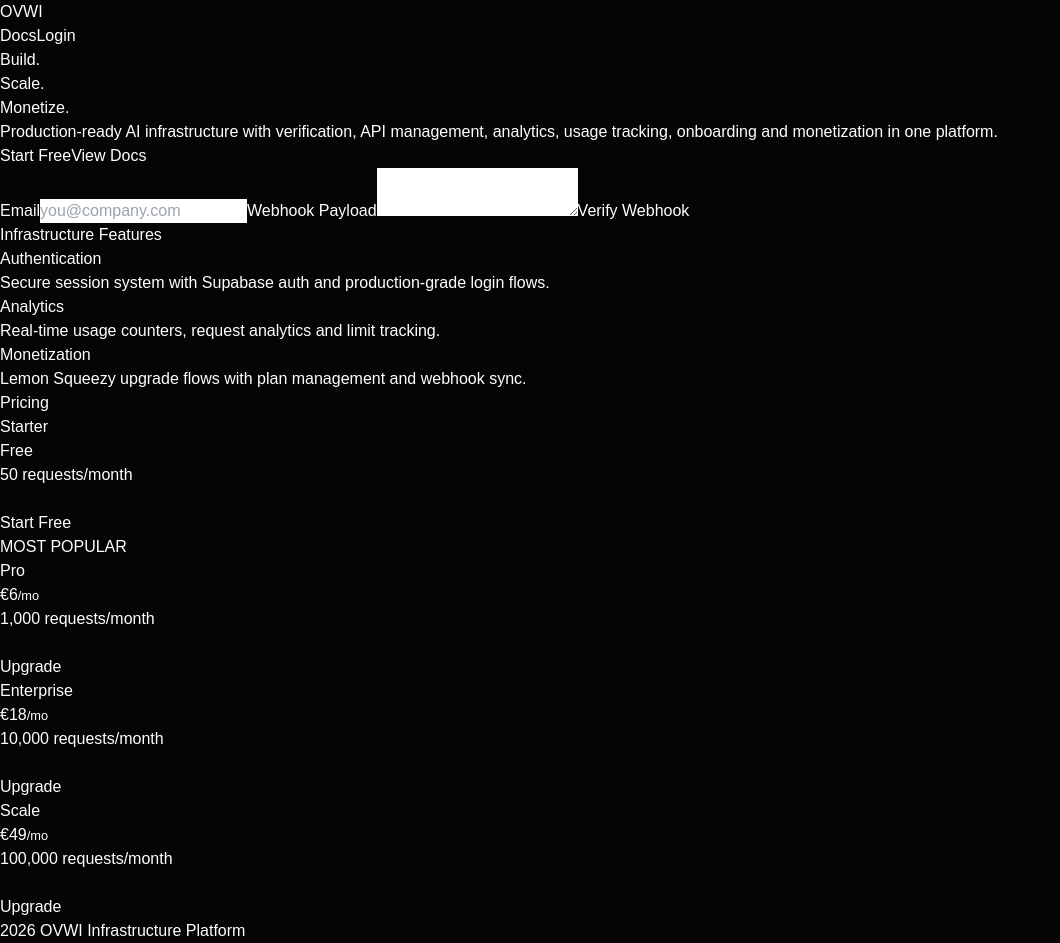
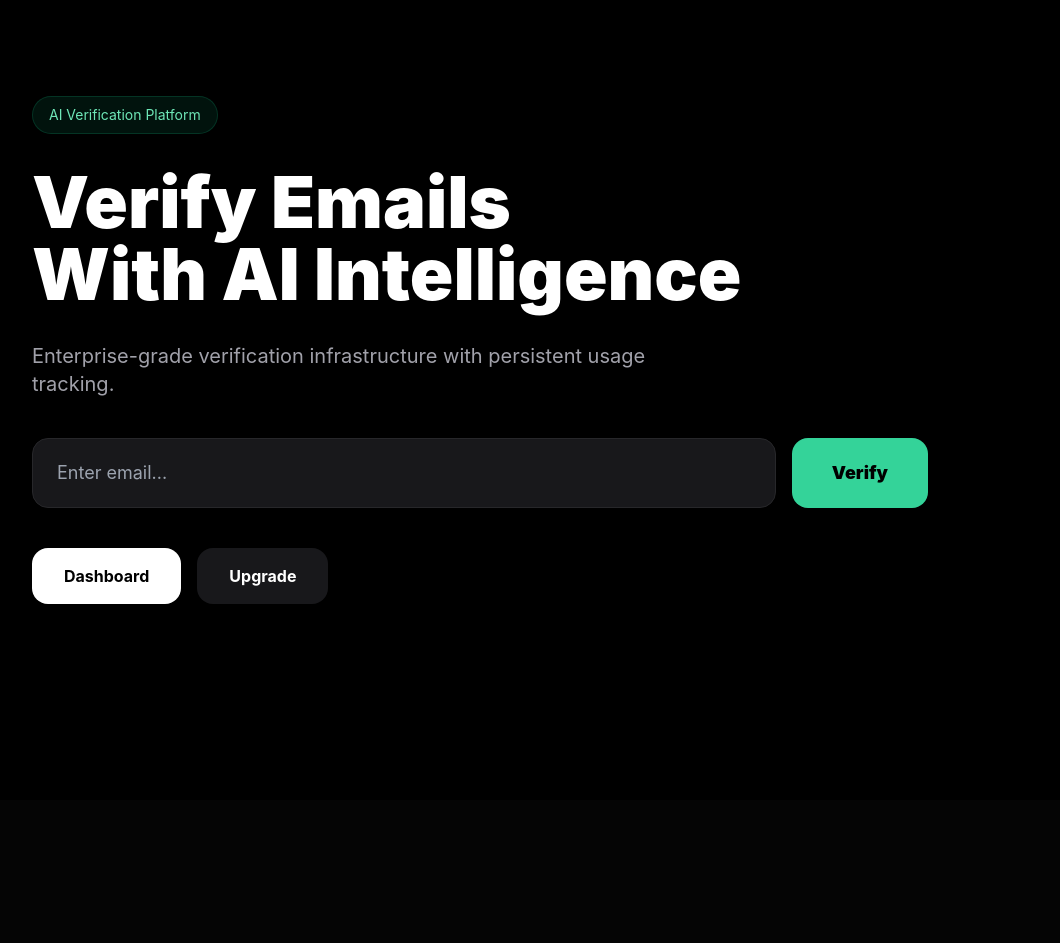
Before and after one commit to aydncy/ovwi-ui, a Next.js app: page / in a window 1280 px wide. Shown: the whole page, without its empty margins (0-1060 px from the left). After the commit the page ends 800 px from the top, so only its background shows below. Built offline with nearby package versions, Linux system fonts and the light colour scheme; no server answers.

Commit message:
restore working landing and dashboard interactions

```diff
--- a/app/globals.css
+++ b/app/globals.css
@@ -1,10 +1,6 @@
 @tailwind base;
 @tailwind components;
 @tailwind utilities;
-
-*{
-  box-sizing:border-box;
-}
 
 html,
 body{
@@ -12,5 +8,18 @@ body{
   padding:0;
   background:#050505;
   color:white;
-  font-family:Arial, Helvetica, sans-serif;
+  font-family:Inter,Arial,sans-serif;
 }
+
+*{
+  box-sizing:border-box;
+}
+
+button{
+  cursor:pointer;
+  border:none;
+}
+
+input{
+  outline:none;
+}
--- a/app/page.tsx
+++ b/app/page.tsx
@@ -1,30 +1,19 @@
-'use client';
+'use client'
 
-import { useEffect, useState } from 'react';
-import Navbar from './components/Navbar';
-import { CHECKOUTS } from '@/lib/checkout';
-import { supabase } from '@/lib/supabase-browser';
+import { useState } from 'react'
+import { CHECKOUTS } from '@/lib/checkout'
 
-export default function Home() {
+export default function HomePage() {
+  const [email,setEmail] = useState('')
+  const [loading,setLoading] = useState(false)
+  const [result,setResult] = useState<any>(null)
 
-  const [loggedIn,setLoggedIn] = useState(false);
+  const runVerify = async () => {
+    if(!email) return
 
-  const [email,setEmail] = useState('');
-  const [result,setResult] = useState<any>(null);
-  const [loading,setLoading] = useState(false);
-
-  useEffect(()=>{
-    supabase.auth.getSession().then(({data})=>{
-      setLoggedIn(!!data.session);
-    });
-  },[]);
-
-  const verify = async () => {
-
-    setLoading(true);
+    setLoading(true)
 
     try{
-
       const res = await fetch('/api/verify',{
         method:'POST',
         headers:{
@@ -33,235 +22,93 @@ export default function Home() {
         body:JSON.stringify({
           email
         })
-      });
+      })
 
-      const data = await res.json();
+      const data = await res.json()
 
-      setResult(data);
+      setResult(data)
 
-    } finally{
-      setLoading(false);
-    }
-  };
+      if(data?.apiKey){
+        localStorage.setItem('ovwi_email',email)
+        localStorage.setItem('ovwi_api_key',data.apiKey)
+      }
 
-  const secureCheckout = (url:string) => {
-    if(!loggedIn){
-      window.location.href='/auth/login';
-      return;
+    }catch(e){
+      console.error(e)
     }
 
-    window.location.href=url;
-  };
+    setLoading(false)
+  }
 
   return (
-    <>
-      <Navbar />
+    <main className="min-h-screen bg-black text-white">
 
-      <section className="hero">
+      <section className="max-w-7xl mx-auto px-8 py-24">
 
-        <div>
+        <div className="max-w-4xl">
 
-          <h1>
-            Build.<br/>
-            Scale.<br/>
-            <span>Monetize.</span>
+          <div className="inline-flex px-4 py-2 rounded-full bg-emerald-500/10 border border-emerald-500/20 text-emerald-300 text-sm mb-8">
+            AI Verification Platform
+          </div>
+
+          <h1 className="text-7xl font-black leading-none">
+            Verify Emails
+            <br />
+            With AI Intelligence
           </h1>
 
-          <p>
-            Production-ready AI infrastructure with verification,
-            API management, analytics, usage tracking,
-            onboarding and monetization in one platform.
+          <p className="text-zinc-400 text-xl mt-8 max-w-2xl">
+            Enterprise-grade verification infrastructure with persistent usage tracking.
           </p>
 
-          <div className="hero-actions">
-            <a href="/auth/signup">
-              <button className="nav-btn primary-btn">
-                Start Free
-              </button>
-            </a>
+          <div className="flex gap-4 mt-10">
 
-            <a href="/docs">
-              <button className="nav-btn">
-                View Docs
-              </button>
-            </a>
+            <input
+              value={email}
+              onChange={(e)=>setEmail(e.target.value)}
+              placeholder="Enter email..."
+              className="flex-1 bg-zinc-900 border border-zinc-800 rounded-2xl px-6 py-5 text-lg"
+            />
+
+            <button
+              onClick={runVerify}
+              className="bg-emerald-400 text-black px-10 rounded-2xl font-black text-lg"
+            >
+              {loading ? 'Running...' : 'Verify'}
+            </button>
+
           </div>
 
-        </div>
-
-        <div className="hero-card">
-
-          <label className="label">
-            Email
-          </label>
-
-          <input
-            className="input"
-            value={email}
-            onChange={(e)=>setEmail(e.target.value)}
-            placeholder="you@company.com"
-          />
-
-          <label className="label">
-            Webhook Payload
-          </label>
-
-          <textarea
-            className="textarea"
-            defaultValue={`{
-  "event":"charge.succeeded",
-  "amount":499
-}`}
-          />
-
-          <button
-            onClick={verify}
-            className="verify-btn"
-          >
-            {loading ? 'Verifying...' : 'Verify Webhook'}
-          </button>
-
           {result && (
-            <div className="result">
-<pre>{JSON.stringify(result,null,2)}</pre>
+            <div className="mt-8 bg-zinc-900 border border-zinc-800 rounded-3xl p-6 overflow-auto">
+              <pre className="text-sm text-emerald-300">
+                {JSON.stringify(result,null,2)}
+              </pre>
             </div>
           )}
 
-        </div>
+          <div className="flex gap-4 mt-10">
 
-      </section>
+            <button
+              onClick={()=>window.location.href='/dashboard'}
+              className="bg-white text-black px-8 py-4 rounded-2xl font-bold"
+            >
+              Dashboard
+            </button>
 
-      <section className="section">
+            <button
+              onClick={()=>window.location.href=CHECKOUTS.pro}
+              className="bg-zinc-900 border border-zinc-700 px-8 py-4 rounded-2xl font-bold"
+            >
+              Upgrade
+            </button>
 
-        <h2 className="section-title">
-          Infrastructure Features
-        </h2>
-
-        <div className="features">
-
-          <div className="feature">
-            <h3>Authentication</h3>
-            <p>
-              Secure session system with Supabase auth and production-grade login flows.
-            </p>
-          </div>
-
-          <div className="feature">
-            <h3>Analytics</h3>
-            <p>
-              Real-time usage counters, request analytics and limit tracking.
-            </p>
-          </div>
-
-          <div className="feature">
-            <h3>Monetization</h3>
-            <p>
-              Lemon Squeezy upgrade flows with plan management and webhook sync.
-            </p>
           </div>
 
         </div>
 
       </section>
 
-      <section className="section">
-
-        <h2 className="section-title">
-          Pricing
-        </h2>
-
-        <div className="pricing">
-
-          <div className="price-card">
-            <h3>Starter</h3>
-            <div className="price">
-              Free
-            </div>
-
-            <p>50 requests/month</p>
-
-            <br/>
-
-            <a href="/auth/signup">
-              <button className="verify-btn">
-                Start Free
-              </button>
-            </a>
-          </div>
-
-          <div className="price-card popular">
-
-            <div className="badge">
-              MOST POPULAR
-            </div>
-
-            <h3>Pro</h3>
-
-            <div className="price">
-              €6
-              <small>/mo</small>
-            </div>
-
-            <p>1,000 requests/month</p>
-
-            <br/>
-
-            <button
-              onClick={()=>secureCheckout(CHECKOUTS.pro)}
-              className="verify-btn"
-            >
-              Upgrade
-            </button>
-
-          </div>
-
-          <div className="price-card">
-            <h3>Enterprise</h3>
-
-            <div className="price">
-              €18
-              <small>/mo</small>
-            </div>
-
-            <p>10,000 requests/month</p>
-
-            <br/>
-
-            <button
-              onClick={()=>secureCheckout(CHECKOUTS.enterprise)}
-              className="verify-btn"
-            >
-              Upgrade
-            </button>
-          </div>
-
-          <div className="price-card">
-            <h3>Scale</h3>
-
-            <div className="price">
-              €49
-              <small>/mo</small>
-            </div>
-
-            <p>100,000 requests/month</p>
-
-            <br/>
-
-            <button
-              onClick={()=>secureCheckout(CHECKOUTS.scale)}
-              className="verify-btn"
-            >
-              Upgrade
-            </button>
-          </div>
-
-        </div>
-
-      </section>
-
-      <div className="footer">
-        2026 OVWI Infrastructure Platform
-      </div>
-    </>
-  );
+    </main>
+  )
 }
```
